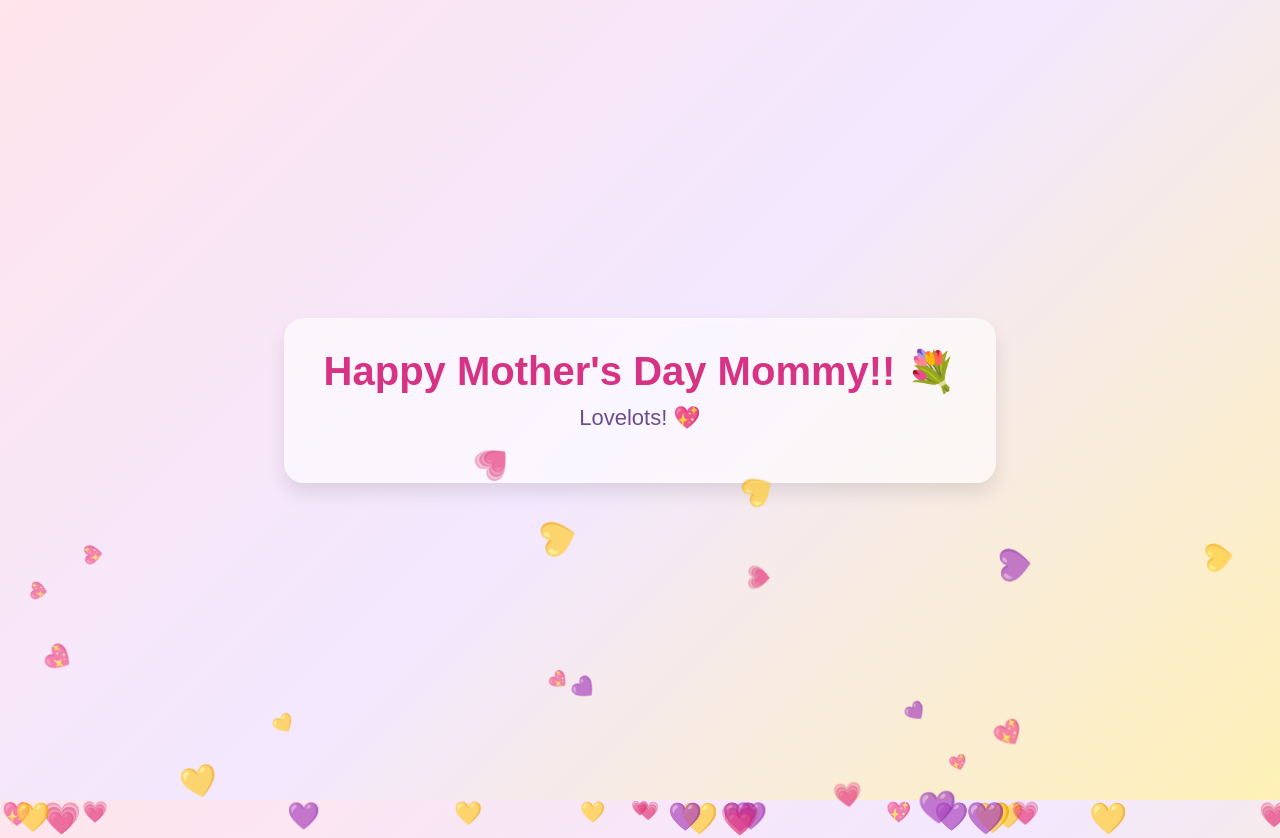
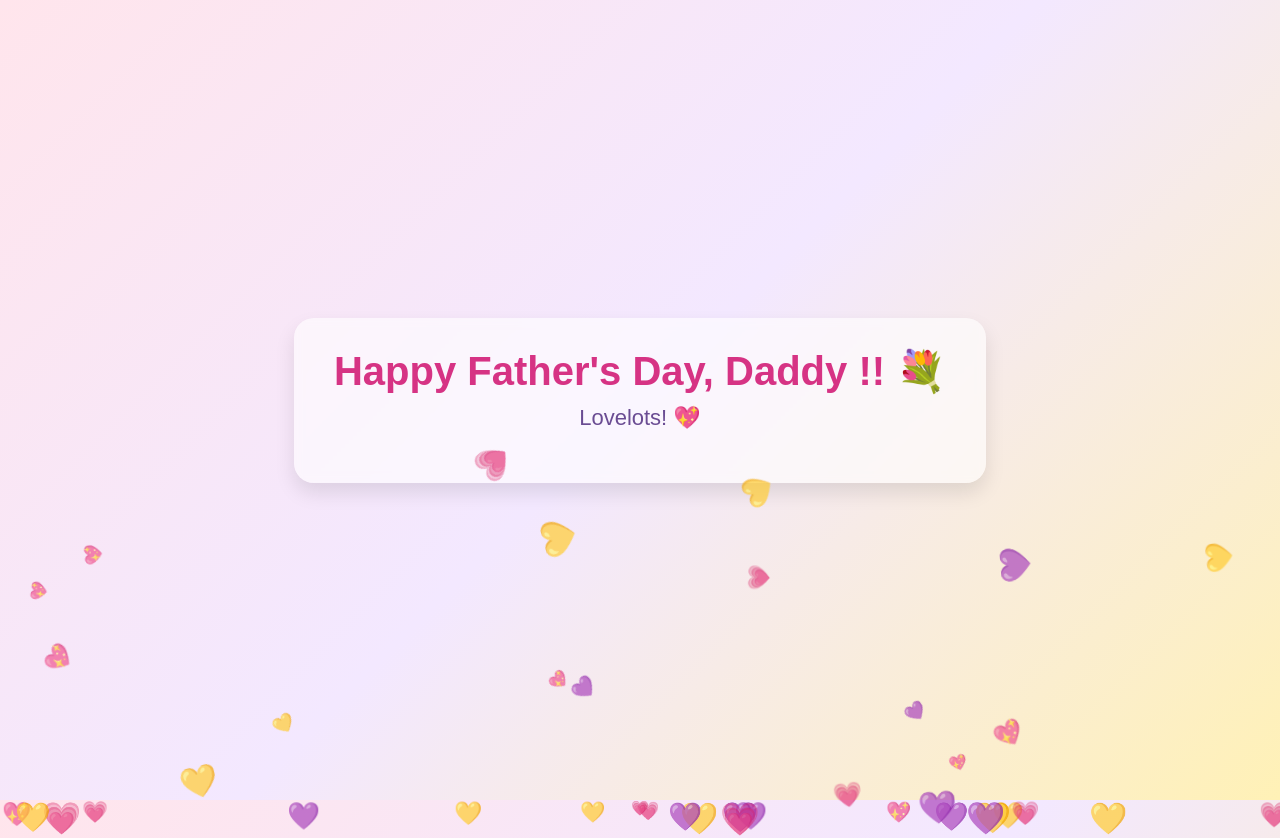
Before and after one commit to jemcabrera/greetings, a plain HTML site: page index.html in a window 1280 px wide. Drawn offline with Linux system fonts and the light colour scheme.

Commit message:
Change title and content for Father's Day

```diff
--- a/index.html
+++ b/index.html
@@ -3,7 +3,7 @@
 <head>
 <meta charset="UTF-8">
 <meta name="viewport" content="width=device-width, initial-scale=1.0">
-<title>Mother's Day 💐</title>
+<title>Greetings 💐</title>
 
 <style>
 body{
@@ -58,7 +58,7 @@ box-shadow:0 10px 20px rgba(0,0,0,0.1);
 <body>
 
 <div class="container">
-<h1>Happy Mother's Day Mommy!! 💐</h1>
+<h1>Happy Father's Day, Daddy !! 💐</h1>
 <p>Lovelots! 💖</p>
 </div>
 
```
